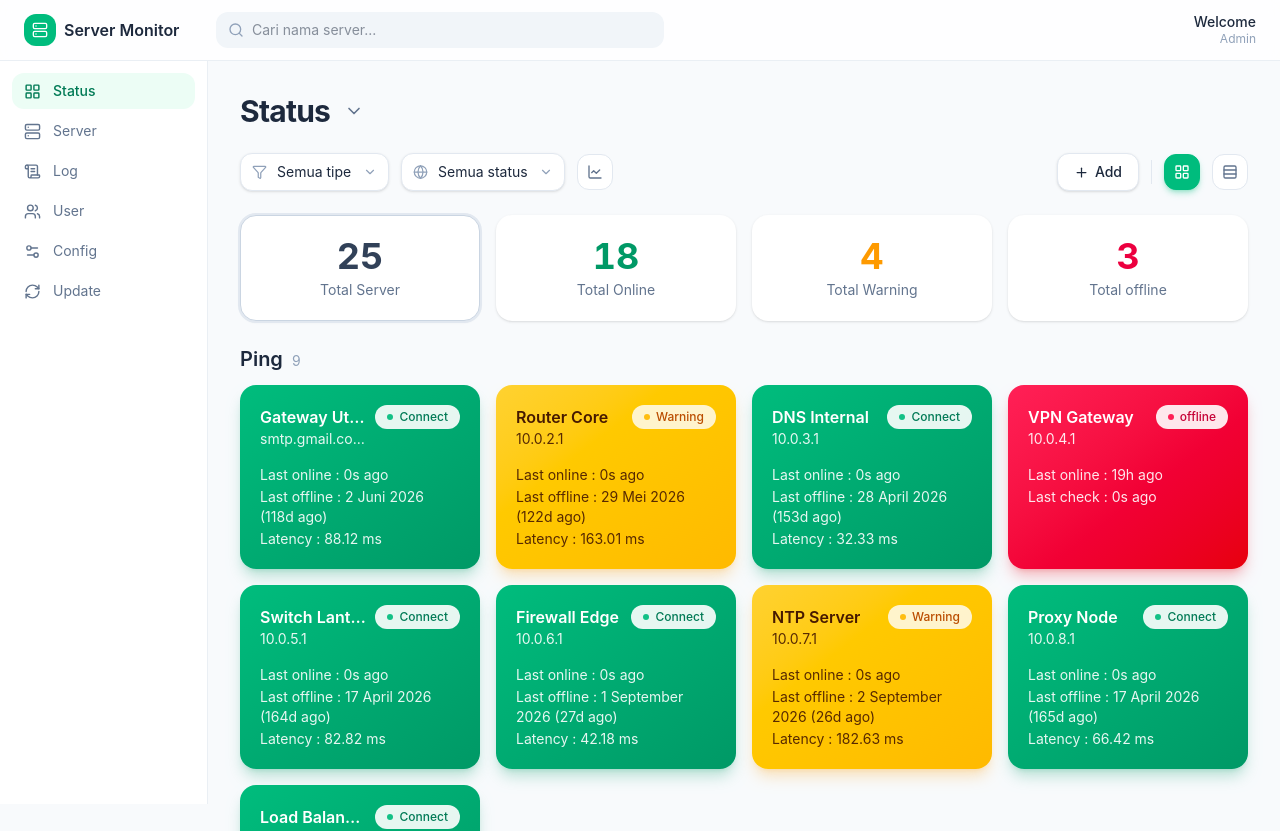
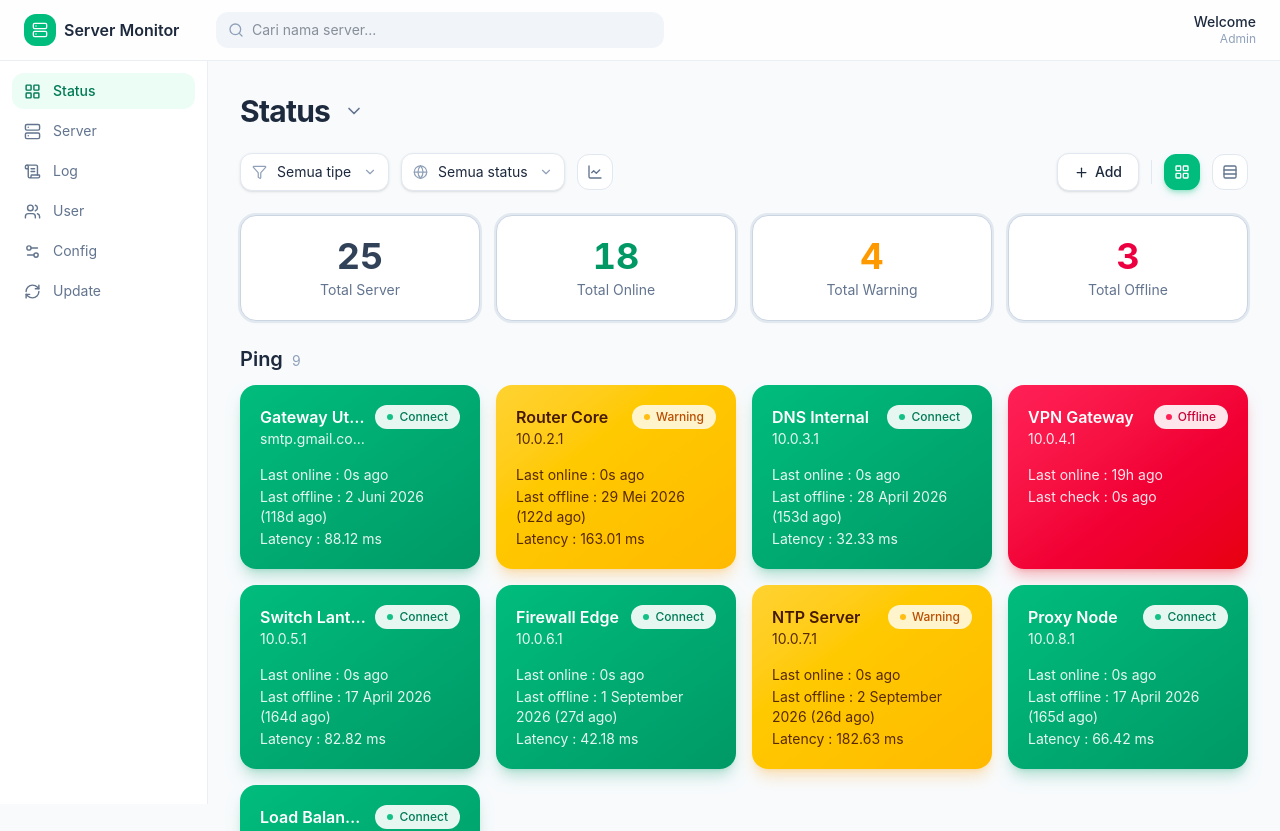
Before and after one commit to Lutfi1412/dashboard-simona, a React (Vite) app: page / in a window 1280 px wide. Shown: the top 831 px of the page. Built offline with nearby package versions, Linux system fonts and the light colour scheme.

Commit message:
revisi 1

```diff
--- a/src/components/StatCards.jsx
+++ b/src/components/StatCards.jsx
@@ -2,7 +2,7 @@ const ITEMS = [
   ["all", "Total Server", "text-slate-700"],
   ["online", "Total Online", "text-emerald-600"],
   ["warning", "Total Warning", "text-amber-500"],
-  ["offline", "Total offline", "text-rose-600"],
+  ["offline", "Total Offline", "text-rose-600"],
 ];
 
 export default function StatCards({ servers, active, onPick }) {
@@ -11,16 +11,14 @@ export default function StatCards({ servers, active, onPick }) {
   return (
     <div className="grid grid-cols-2 gap-4 lg:grid-cols-4">
       {ITEMS.map(([k, label, color]) => (
-        <button
-          key={k}
-          onClick={() => onPick?.(k)}
-          className={`rounded-2xl border bg-white p-5 text-center shadow-sm transition ${onPick ? "hover:-translate-y-0.5 hover:shadow-md" : "cursor-default"} ${active === k ? "border-slate-300 ring-2 ring-slate-200" : "border-transparent"}`}
+        <div
+          className={`rounded-2xl border bg-white p-5 text-center shadow-sm transition ${onPick ? "hover:-translate-y-0.5 hover:shadow-md" : "cursor-default"} border-slate-300 ring-2 ring-slate-200`}
         >
           <div className={`text-4xl font-bold tabular-nums ${color}`}>
             {count(k)}
           </div>
           <div className="mt-1 text-sm text-slate-500">{label}</div>
-        </button>
+        </div>
       ))}
     </div>
   );
--- a/src/components/Toolbar.jsx
+++ b/src/components/Toolbar.jsx
@@ -66,7 +66,7 @@ export default function Toolbar({
           ["all", "Semua status"],
           ["online", "Online"],
           ["warning", "Warning"],
-          ["offline", "offline"],
+          ["offline", "Offline"],
         ]}
       />
       <button
@@ -78,7 +78,8 @@ export default function Toolbar({
       </button>
       <div className="ml-auto flex items-center gap-3">
         <button
-          onClick={onAdd}
+          // onClick={onAdd}
+          onClick={() => alert("fitur belum tersedia")}
           className="flex items-center gap-1.5 rounded-xl border border-slate-200 bg-white px-4 py-2 text-sm font-medium shadow-sm transition hover:bg-slate-100"
         >
           <Plus size={15} />
--- a/src/utils/helpers.js
+++ b/src/utils/helpers.js
@@ -17,5 +17,5 @@ export const fmtDate = (x) =>
 export const STATUS = {
   online: { badge: "Connect", dot: "bg-emerald-500", pill: "bg-white/90 text-emerald-700", card: "from-emerald-500 to-emerald-600 text-white shadow-emerald-600/25" },
   warning: { badge: "Warning", dot: "bg-amber-400", pill: "bg-white/80 text-amber-700", card: "from-amber-300 to-amber-400 text-amber-950 shadow-amber-500/25" },
-  offline: { badge: "offline", dot: "bg-rose-500", pill: "bg-white/90 text-rose-700", card: "from-rose-500 to-red-600 text-white shadow-red-600/25" },
+  offline: { badge: "Offline", dot: "bg-rose-500", pill: "bg-white/90 text-rose-700", card: "from-rose-500 to-red-600 text-white shadow-red-600/25" },
 };
```
